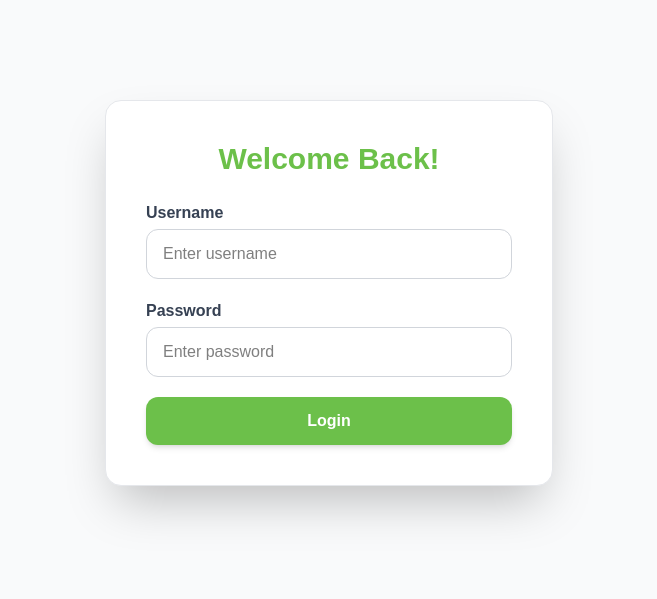
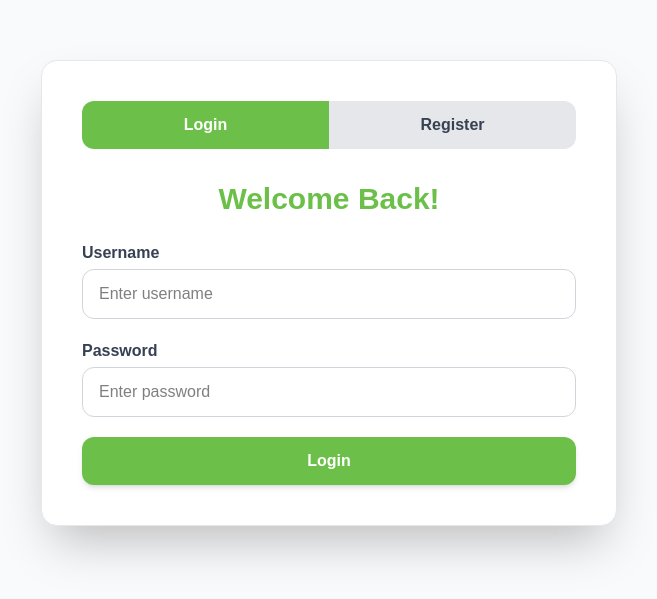
Before and after one commit to dropmeteamwork/AI-dashboard, a React (Vite) app: page /login in a window 1280 px wide. Shown: the part 107-706 px from the top of the page, without its empty margins (311-968 px from the left). Built offline with nearby package versions, Linux system fonts and the light colour scheme; a web font is replaced by a local one.

Commit message:
Updating use the universal API pattern with VITE_API_URL

```diff
--- a/src/components/pages/AuthPage.jsx
+++ b/src/components/pages/AuthPage.jsx
@@ -1,30 +1,47 @@
-import React, { useState } from "react";
-import { useNavigate } from "react-router";
+import React, { useState, useEffect } from "react";
+import { useNavigate, useLocation } from "react-router";
 
-const DROP_ME_GREEN = "#6CC04A";
+const PRIMARY_GREEN = "#6CC04A";
 const LIGHT_GREEN = "#EAF7DA";
-const API_BASE = import.meta.env.VITE_API_URL;
 
-async function postJson(path, payload) {
-  const res = await fetch(`${API_BASE}${path}`, {
+const API_BASE = import.meta.env.VITE_API_URL?.replace(/\/$/, "") || "";
+
+// Unified POST helper
+async function postJson(endpoint, payload) {
+  const url = `${API_BASE}${endpoint.startsWith("/") ? endpoint : `/${endpoint}`}`;
+  const res = await fetch(url, {
     method: "POST",
     headers: { "Content-Type": "application/json" },
     body: JSON.stringify(payload),
   });
 
-  const data = await res.json();
-  if (!res.ok) throw new Error(data.error || data.message || "Something went wrong.");
+  let data = {};
+  try {
+    data = await res.json();
+  } catch (_) {}
+
+  if (!res.ok) {
+    throw new Error(data?.error || data?.message || `Request failed — Status ${res.status}`);
+  }
+
   return data;
 }
 
 export default function AuthPage() {
   const navigate = useNavigate();
+  const location = useLocation();
+  const searchParams = new URLSearchParams(location.search);
+  const forceRegister = searchParams.get("register") === "true";
+
+  const [isLogin, setIsLogin] = useState(!forceRegister);
   const [username, setUsername] = useState("");
+  const [email, setEmail] = useState("");
   const [password, setPassword] = useState("");
   const [loading, setLoading] = useState(false);
   const [error, setError] = useState("");
   const [success, setSuccess] = useState("");
 
+  // Login handler
   const handleLogin = async (e) => {
     e.preventDefault();
     setLoading(true);
@@ -43,7 +60,32 @@ export default function AuthPage() {
       setSuccess("Login successful! Redirecting...");
       setTimeout(() => navigate("/app/overview"), 800);
     } catch (err) {
-      setError(err.message || "Network error — please check your connection.");
+      setError(err.message || "Network error — please try again.");
+    } finally {
+      setLoading(false);
+    }
+  };
+
+  // Register handler
+  const handleRegister = async (e) => {
+    e.preventDefault();
+    setLoading(true);
+    setError("");
+    setSuccess("");
+
+    try {
+      const data = await postJson("/ai_dashboard/dashboard-admin/register/", {
+        username,
+        email,
+        password,
+      });
+
+      setSuccess("Registration successful! You can now log in.");
+      setIsLogin(true);
+      setEmail("");
+      setPassword("");
+    } catch (err) {
+      setError(err.message || "Network error — please try again.");
     } finally {
       setLoading(false);
     }
@@ -55,20 +97,51 @@ export default function AuthPage() {
       style={{ backgroundColor: "#F9FAFB" }}
     >
       <div
-        className="shadow-2xl w-full max-w-md rounded-2xl p-10 border"
+        className="shadow-2xl w-full max-w-xl rounded-2xl p-10 border"
         style={{ background: "white", borderColor: "#E5E7EB" }}
       >
+        {/* Toggle Buttons */}
+        <div className="flex mb-8">
+          <button
+            onClick={() => setIsLogin(true)}
+            className="flex-1 py-3 font-semibold rounded-l-xl transition-all"
+            style={{
+              backgroundColor: isLogin ? PRIMARY_GREEN : "#E5E7EB",
+              color: isLogin ? "white" : "#374151",
+            }}
+          >
+            Login
+          </button>
+          <button
+            onClick={() => setIsLogin(false)}
+            className="flex-1 py-3 font-semibold rounded-r-xl transition-all"
+            style={{
+              backgroundColor: !isLogin ? PRIMARY_GREEN : "#E5E7EB",
+              color: !isLogin ? "white" : "#374151",
+            }}
+          >
+            Register
+          </button>
+        </div>
+
+        {/* Page Title */}
         <h2
           className="text-3xl font-extrabold text-center mb-6"
-          style={{ color: DROP_ME_GREEN }}
+          style={{ color: PRIMARY_GREEN }}
         >
-          Welcome Back!
+          {isLogin ? "Welcome Back!" : "Create Admin Account"}
         </h2>
 
-        <form onSubmit={handleLogin} className="flex flex-col">
+        {/* Form */}
+        <form
+          onSubmit={isLogin ? handleLogin : handleRegister}
+          className="flex flex-col"
+        >
           {/* Username */}
           <div className="mb-5">
-            <label className="font-semibold mb-1 block text-gray-700">Username</label>
+            <label className="font-semibold mb-1 block text-gray-700">
+              Username
+            </label>
             <input
               type="text"
               required
@@ -80,9 +153,29 @@ export default function AuthPage() {
             />
           </div>
 
+          {/* Email - only register */}
+          {!isLogin && (
+            <div className="mb-5">
+              <label className="font-semibold mb-1 block text-gray-700">
+                Email
+              </label>
+              <input
+                type="email"
+                required
+                placeholder="Enter email"
+                className="w-full px-4 py-3 rounded-xl border focus:outline-none focus:ring-2"
+                style={{ borderColor: "#D1D5DB" }}
+                value={email}
+                onChange={(e) => setEmail(e.target.value)}
+              />
+            </div>
+          )}
+
           {/* Password */}
           <div className="mb-5">
-            <label className="font-semibold mb-1 block text-gray-700">Password</label>
+            <label className="font-semibold mb-1 block text-gray-700">
+              Password
+            </label>
             <input
               type="password"
               required
@@ -94,7 +187,7 @@ export default function AuthPage() {
             />
           </div>
 
-          {/* Error */}
+          {/* Error Message */}
           {error && (
             <div
               className="w-full text-sm text-center py-2 mb-4 rounded-xl font-medium"
@@ -104,11 +197,11 @@ export default function AuthPage() {
             </div>
           )}
 
-          {/* Success */}
+          {/* Success Message */}
           {success && (
             <div
               className="w-full text-sm text-center py-2 mb-4 rounded-xl font-medium"
-              style={{ background: LIGHT_GREEN, color: DROP_ME_GREEN }}
+              style={{ background: LIGHT_GREEN, color: PRIMARY_GREEN }}
             >
               {success}
             </div>
@@ -119,9 +212,12 @@ export default function AuthPage() {
             type="submit"
             disabled={loading}
             className="w-full py-3 rounded-xl font-bold text-white shadow-md transition-all"
-            style={{ backgroundColor: DROP_ME_GREEN, opacity: loading ? 0.7 : 1 }}
+            style={{
+              backgroundColor: PRIMARY_GREEN,
+              opacity: loading ? 0.7 : 1,
+            }}
           >
-            {loading ? "Processing..." : "Login"}
+            {loading ? "Processing..." : isLogin ? "Login" : "Register"}
           </button>
         </form>
       </div>
```
